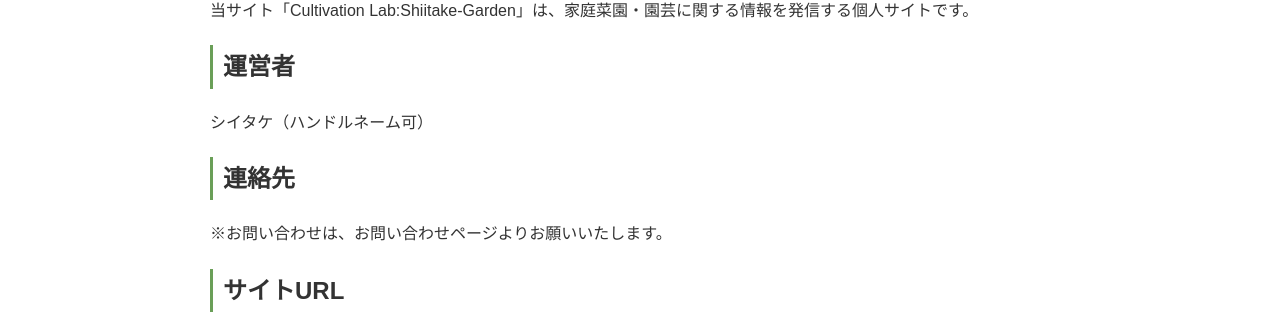
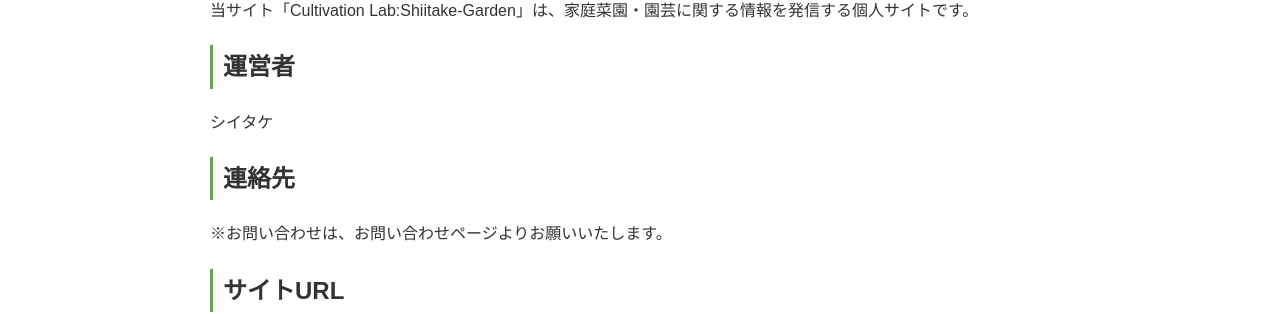
Before and after one commit to shiitake-garden/shiitake-garden.github.io, a Jekyll site: the page built from profile.html, in a window 1280 px wide. Shown: the part 318-632 px from the top of the page. Built offline with Jekyll 4.4.1, drawn with Linux system fonts in a browser that asks for light colours.

Commit message:
Update profile.html

```diff
--- a/profile.html
+++ b/profile.html
@@ -7,7 +7,7 @@
 <p>当サイト「Cultivation Lab:Shiitake-Garden」は、家庭菜園・園芸に関する情報を発信する個人サイトです。</p>
 
 <h2>運営者</h2>
-<p>シイタケ（ハンドルネーム可）</p>
+<p>シイタケ</p>
 
 <h2>連絡先</h2>
 <p>※お問い合わせは、お問い合わせページよりお願いいたします。</p>
```
